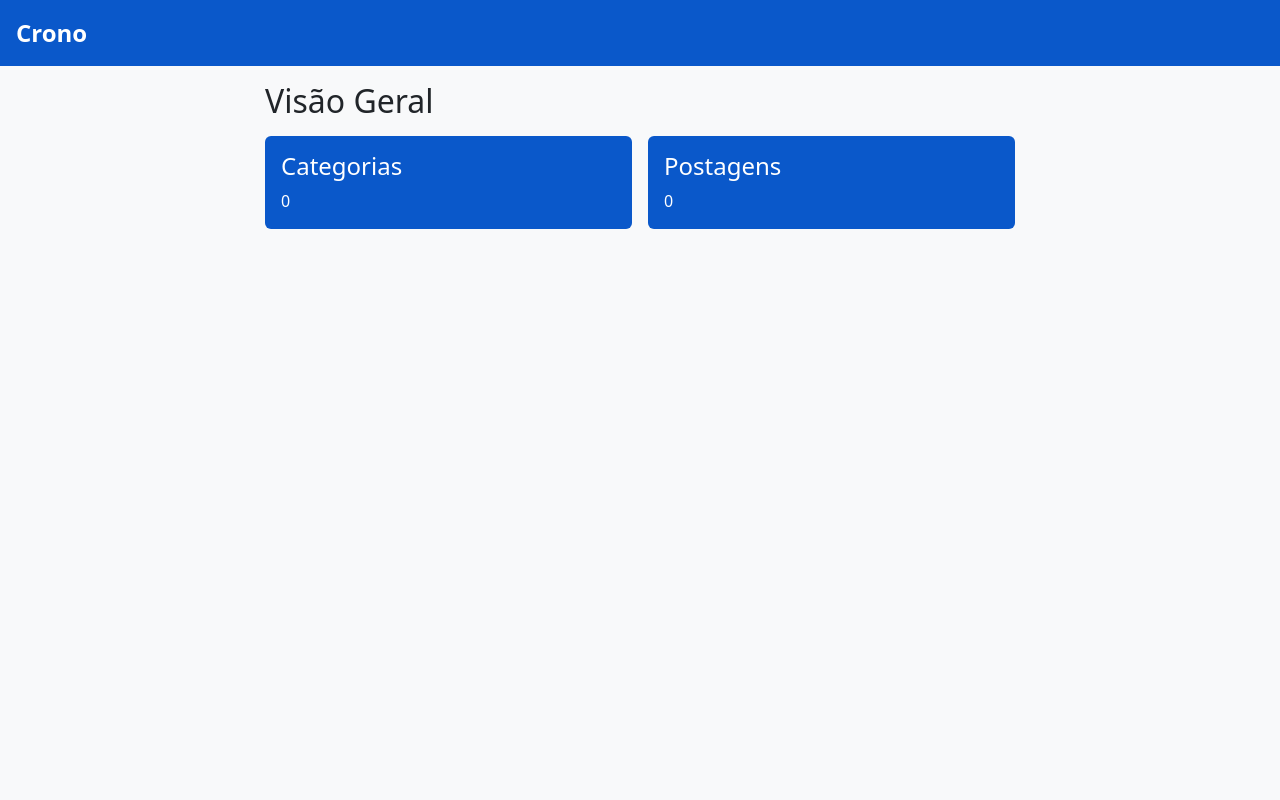
After one commit to adolfocustodio/Crono6.0, a Django app: page /dashboard/ in a window 1280 px wide. The commit adds this page. Run offline with Django 5.2, Linux system fonts and the light colour scheme; data that the repository does not hold is empty.

Commit message:
overview

```diff
--- a/core/urls.py
+++ b/core/urls.py
@@ -1,8 +1,9 @@
 from django.urls import path
-from .views import Home
+from .views import Home, Dashboard
 
 app_name = 'core'
 
 urlpatterns = [
-    path('', Home.as_view(), name='home')
+    path('', Home.as_view(), name='home'),
+    path('dashboard/', Dashboard.as_view(), name='dashboard')
 ]
--- a/core/views.py
+++ b/core/views.py
@@ -1,8 +1,17 @@
 from django.views import generic
-from postagens.models import Postagem
+from postagens.models import Postagem, Categoria
 
 class Home(generic.ListView):
     template_name = 'core/home.html'
     model = Postagem
     context_object_name = 'postagens'
     paginate_by = 5
+
+class Dashboard(generic.TemplateView):
+    template_name = "core/dashboard.html"
+
+    def get_context_data(self, **kwargs):
+        context = super().get_context_data(**kwargs)
+        context['total_categorias'] = Categoria.objects.count()
+        context['total_postagens'] = Postagem.objects.count()
+        return context
--- /dev/null
+++ b/static/css/dashboard.css
@@ -0,0 +1,11 @@
+.card-container {
+    display: flex;
+    width: 750px;
+}
+
+.card {
+    background-color: var(--azul);
+    border: currentColor;
+    color: var(--branco);
+    width: 100%;
+}
--- a/static/css/style.css
+++ b/static/css/style.css
@@ -1,3 +1,5 @@
+@import url('dashboard.css');
+
 :root {
     --azul: #0a58ca;
     --azul2: #094fba;
--- a/templates/base.html
+++ b/templates/base.html
@@ -14,7 +14,9 @@
 </head>
 <body>
     <header class="p-3">
-        <h1 class="fs-4 mb-0">Crono</h1>
+        <a href="{% url 'core:home' %}">
+            <h1 class="fs-4 mb-0">Crono</h1>
+        </a>
     </header>
     <main class="p-3">
         {% block main %}
--- /dev/null
+++ b/templates/core/dashboard.html
@@ -0,0 +1,22 @@
+{% extends 'base.html' %}
+{% block main %}
+<div>
+    <div class="mb-3">
+        <h1 class="fs-2">Visão Geral</h1>
+    </div>
+    <div class="card-container">
+        <div class="card me-3">
+            <div class="card-body">
+                <h2 class="fs-4">Categorias</h2>
+                <p class="mb-0">{{ total_categorias }}</p>
+            </div>
+        </div>
+        <div class="card">
+            <div class="card-body">
+                <h2 class="fs-4">Postagens</h2>
+                <p class="mb-0">{{ total_postagens }}</p>
+            </div>
+        </div>
+    </div>
+</div>
+{% endblock main %}
```
